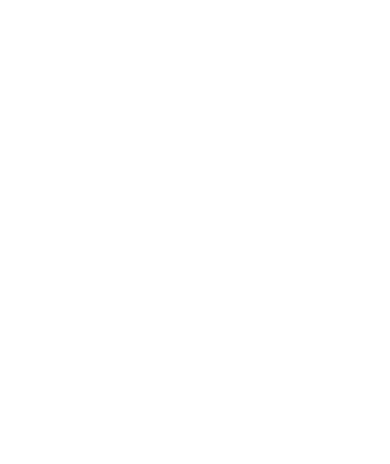
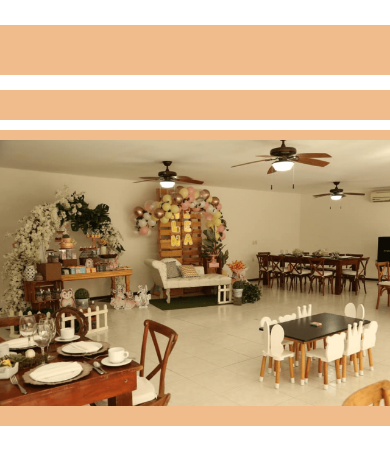
Before and after one commit to VeroVelas/JardinDelAlma, a React (Vite) app: page /imagen in a window 390 px wide. Before the commit this address had no page. Shown: the top 464 px of the page. Built offline with nearby package versions, Linux system fonts and the light colour scheme.

Commit message:
imagen y section2

```diff
--- a/src/assets/styles/Collage.css
+++ b/src/assets/styles/Collage.css
@@ -1,105 +1,32 @@
-* {
+*{
+    box-sizing: border-box;
+}
+body{
     padding: 0;
     margin: 0;
-    box-sizing: border-box;
 }
 
-.collage {
-    margin: 0;
-    width: 1280px;
-    height: 935px;
-    background-color: rgb(248, 205, 148);
+.row{
+    display: flex;
+    padding: 5px;
+    flex-wrap: wrap;
 }
-
-.imagen1 {
-    position: absolute;
-    width: 500px;
-    height: 300px;
-    margin-top: 15px;
-    flex-shrink: 0;
+.column{
+    flex: 25%;
+    padding: 5px;
 }
-
-.imagen2 {
-    position: absolute;
-    left: 518px;
-    right: -1px;
-    width: -500px;
-    margin-top: 15px;
+.column img{
+    margin-top: 5px;
 }
-
-.imagen3 {
-    position: absolute;
-    margin-top: 350px;
-    width: 381px;
-    height: 310px;
-    flex-shrink: 0;
-}
-
-.imagen4 {
-    position: absolute;
-    right: 756px;
-    margin-top: 350px;
-    height: 10px;
-    width: 134px;
-}
-
-.imagen5 {
-    position: absolute;
-    margin-top: 670px;
-    width: 381px;
-    height: 254px;
-    flex-shrink: 0;
-
-}
-
-.imagen6 {
-    position: absolute;
-    margin-top: 505px;
-    left: 383px;
-    width: 516px;
-    height: 420px;
-    flex-shrink: 0;
-}
-
-.imagen7 {
-    position: absolute;
-    margin-top: 505px;
-    left: 902px;
-    width: 383px;
-    height: 420px;
-
-}
-
-@keyframes collage {
-    0% {
-        margin-left: 0;
-    }
-
-    20% {
-        margin-left: 0;
-    }
-
-    25% {
-        margin-left: -100%;
-    }
-
-    45% {
-        margin-left: -100%;
-    }
-
-    50% {
-        margin-left: -200%;
-    }
-
-    70% {
-        margin-left: -200%;
-    }
-
-    75% {
-        margin-left: -300%;
-    }
-
-    100% {
-        margin-left: -300%;
+@media (max-width: 800px){
+    .column{
+        flex: 50%;
+        padding: 5px;
     }
 }
+@media (max-width: 600px){
+    .column{
+        flex: 100%;
+        padding: 5px;
+    }
+}
--- /dev/null
+++ b/src/assets/styles/Img.css
@@ -0,0 +1,155 @@
+* {
+    padding: 0;
+    margin: 0;
+    box-sizing: border-box;
+}
+.img2 {
+    margin-top: -5px;
+    max-width: 100%;
+    height: auto;
+}
+.LineaA {
+    width: 100%;
+    height: 20px;
+    flex-shrink: 0;
+    background: #F1BC8C;
+}
+.LineaB {
+    margin-top: 25px;
+    width: 100%;
+    height: 50px;
+    flex-shrink: 0;
+    background: #F1BC8C;
+}
+.LineaB2 {
+    margin-top: 15px;
+    width: 100%;
+    height: 30px;
+    flex-shrink: 0;
+    background: #F1BC8C;
+}
+.LineaB3{
+    margin-top: 10px;
+    width: 100%;
+    height: 15px;
+    flex-shrink: 0;
+    background: #F1BC8C;
+}
+
+@media (max-width: 1250px) {
+    .LineaA {
+        width: 1248px;
+        height: 20px;
+        flex-shrink: 0;
+        background: #F1BC8C;
+    }
+    .LineaB {
+        margin-top: 25px;
+        width: 1248px;
+        height: 50px;
+        flex-shrink: 0;
+        background: #F1BC8C;
+    }
+    .LineaB2 {
+        margin-top: 15px;
+        width: 1248px;
+        height: 30px;
+        flex-shrink: 0;
+        background: #F1BC8C;
+    }
+    .LineaB3{
+        margin-top: 10px;
+        width: 1248px;
+        height: 15px;
+        flex-shrink: 0;
+        background: #F1BC8C;
+    }
+  }
+@media (max-width: 450px) {
+    .LineaA {
+        width: 414px;
+        height: 20px;
+        flex-shrink: 0;
+        background: #F1BC8C;
+    }
+    .LineaB {
+        margin-top: 25px;
+        width: 414px;
+        height: 50px;
+        flex-shrink: 0;
+        background: #F1BC8C;
+    }
+    .LineaB2 {
+        margin-top: 15px;
+        width: 414px;
+        height: 30px;
+        flex-shrink: 0;
+        background: #F1BC8C;
+    }
+    .LineaB3{
+        margin-top: 10px;
+        width: 414px;
+        height: 15px;
+        flex-shrink: 0;
+        background: #F1BC8C;
+    }
+  }
+@media (max-width: 400px) {
+    .LineaA {
+        width: 360px;
+        height: 20px;
+        flex-shrink: 0;
+        background: #F1BC8C;
+    }
+    .LineaB {
+        margin-top: 25px;
+        width: 360px;
+        height: 50px;
+        flex-shrink: 0;
+        background: #F1BC8C;
+    }
+    .LineaB2 {
+        margin-top: 15px;
+        width: 360px;
+        height: 30px;
+        flex-shrink: 0;
+        background: #F1BC8C;
+    }
+    .LineaB3{
+        margin-top: 10px;
+        width: 360px;
+        height: 15px;
+        flex-shrink: 0;
+        background: #F1BC8C;
+    }
+  }
+
+@media (max-width: 401px) {
+    .LineaA {
+        width: 100%;
+        height: 20px;
+        flex-shrink: 0;
+        background: #F1BC8C;
+    }
+    .LineaB {
+        margin-top: 25px;
+        width: 100%;
+        height: 50px;
+        flex-shrink: 0;
+        background: #F1BC8C;
+    }
+    .LineaB2 {
+        margin-top: 15px;
+        width: 100%;
+        height: 30px;
+        flex-shrink: 0;
+        background: #F1BC8C;
+    }
+    .LineaB3{
+        margin-top: 10px;
+        width: 100%;
+        height: 15px;
+        flex-shrink: 0;
+        background: #F1BC8C;
+    }
+  }
--- a/src/assets/styles/Section2.css
+++ b/src/assets/styles/Section2.css
@@ -1,5 +1,8 @@
+*{
+    box-sizing: border-box;
+}
 .body{
-    padding: 0 7%;
+    padding: 0 0%;
 }
 .containerTitulo{
     justify-content: center;
@@ -16,7 +19,21 @@
 .containerImg2{
     display: flex;
     justify-content: left;
+    width: 100%;
 }
 .containerText{
-    width: 50%;
+    width: 100%;
 }
+
+@media screen and (max-width:767px){
+    .containerPadre2{
+        display: flex;
+        flex-direction: column;
+        justify-content: center;
+    }
+    .containerImg2 img{
+        display: flex;
+        justify-content: left;
+        width: 100%;
+    }
+}
--- /dev/null
+++ b/src/components/moleculas/Imagen.jsx
@@ -0,0 +1,30 @@
+import ImagenSection2 from "../../assets/img/ImagenSection2.png";
+import "../../assets/styles/Img.css";
+import Line from "../atoms/line";
+
+function Imagen() {
+    return (
+        <>
+        <div>
+        <div className="LineaB">
+            <Line></Line>
+        </div>
+        <div className="LineaB2">
+            <Line></Line>
+        </div>
+        </div>
+        <div className="LineaB3">
+            <Line></Line>
+        </div>
+            <div className="col-lg-12 d-flex align-items-center aos-init aos-animate" data-aos="zoom-out" data-aos-delay="200">
+                <img src={ImagenSection2} className="img2" alt="" />
+            </div>
+            <div className="LineaA">
+                <Line></Line>
+            </div>
+
+        </>
+
+    );
+}
+export default Imagen
--- a/src/components/moleculas/Section2.jsx
+++ b/src/components/moleculas/Section2.jsx
@@ -7,7 +7,7 @@
 function Section2() {
     return (
     <>
-        {/*<div className="body">
+        <div className="body">
             <div className="containerTitulo">
                 <Title2> Tips</Title2>
                 </div>
@@ -26,7 +26,7 @@
                         </Paragraph>
                     </div>
                 </div>
-        </div>*/}
+        </div>
     </>
     );
 }
--- a/src/components/moleculas/Ubicacion.jsx
+++ b/src/components/moleculas/Ubicacion.jsx
@@ -1,6 +1,6 @@
 import "../../assets/styles/Ubicacion.css";
 import imagenUbicacion from "../../assets/img/imagenSection4.png";
-import informaciónUbicaciónImg from "../../assets/img/informaciónUbicación.png"
+import informaciónUbicaciónimg from "../../assets/img/informaciónUbicación.png"
 
 function Ubicacion() {
     return (
@@ -15,7 +15,7 @@
                     </center>
                 </div>
                 <div class="col-lg-6 mt-5 mt-lg-0 d-flex">
-                    <img className="imagenInformaticaUbicacion img-fluid " src={informaciónUbicaciónImg} />
+                    <img className="imagenInformaticaUbicacion img-fluid " src={informaciónUbicaciónimg} />
                 </div>
             </div>
         </div>
--- a/src/container/App.jsx
+++ b/src/container/App.jsx
@@ -5,6 +5,7 @@
 import Section1 from "../components/moleculas/Section1";
 import Cards from "../components/moleculas/Cards";
 import Hero from "../components/moleculas/Hero"
+import Imagen from "../components/moleculas/Imagen";
 import Section2 from "../components/moleculas/Section2";
 
 function App() {
@@ -15,6 +16,7 @@
             <Route path="/navbar" element={<Navbar/>}/>
             <Route path="/collage" element={<Collage/>}/>
             <Route path="/seccion1" element={<Section1/>}/>
+            <Route path="/imagen" element={<Imagen/>}/>
             <Route path="/seccion2" element={<Section2/>}/>
             <Route path="/cards" element={<Cards/>}/>
             <Route path="/landingPage" element={<LandingPage/>}/>
--- a/src/pages/LandingPage.jsx
+++ b/src/pages/LandingPage.jsx
@@ -5,6 +5,7 @@
 import Navbar from "../components/moleculas/Navbar";
 import Paquetes from "../components/moleculas/Paquetes";
 import Section1 from "../components/moleculas/Section1";
+import Imagen from "../components/moleculas/Imagen";
 import Section2 from "../components/moleculas/Section2";
 import Ubicacion from "../components/moleculas/Ubicacion";
 
@@ -15,6 +16,7 @@
         <Navbar/>
         <Hero/>
         <Section1/>
+        <Imagen/>
         <Collage/>
         <Cards/>
         <Paquetes/>
```
Also changed, not shown: src/components/moleculas/Collage.jsx (+12 -1 lines).
